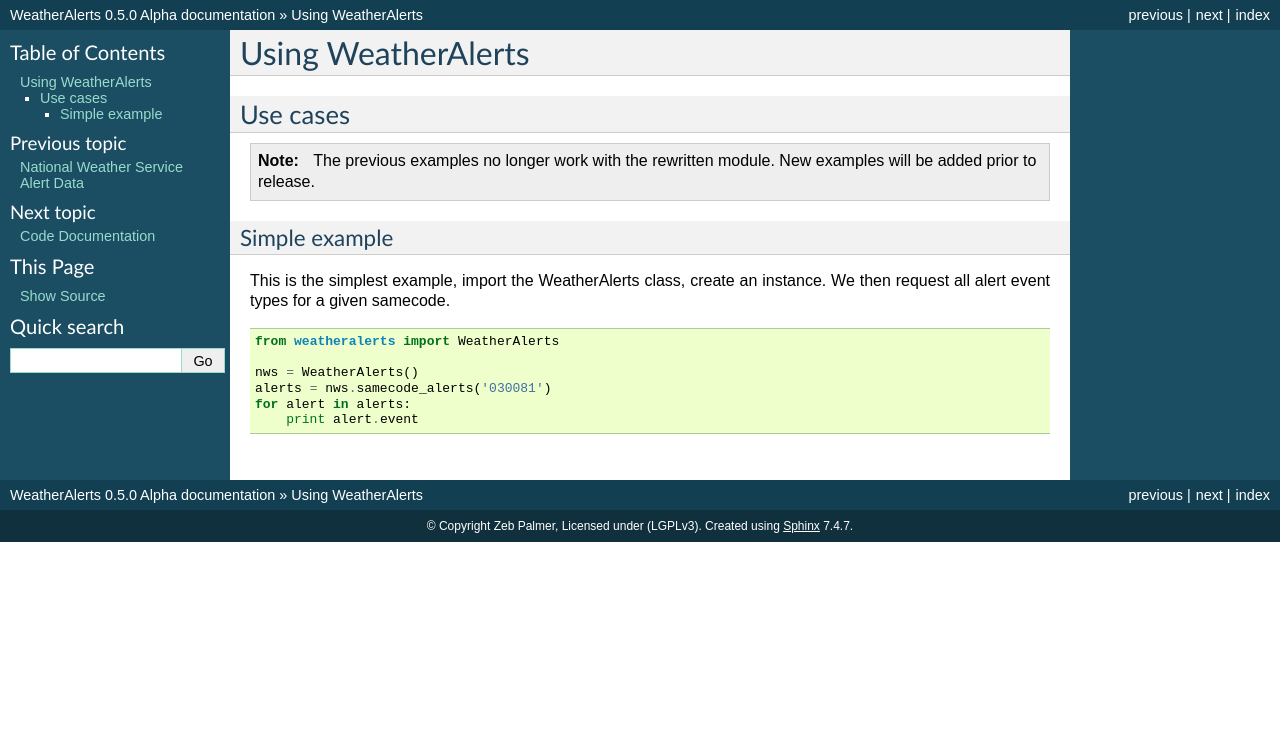
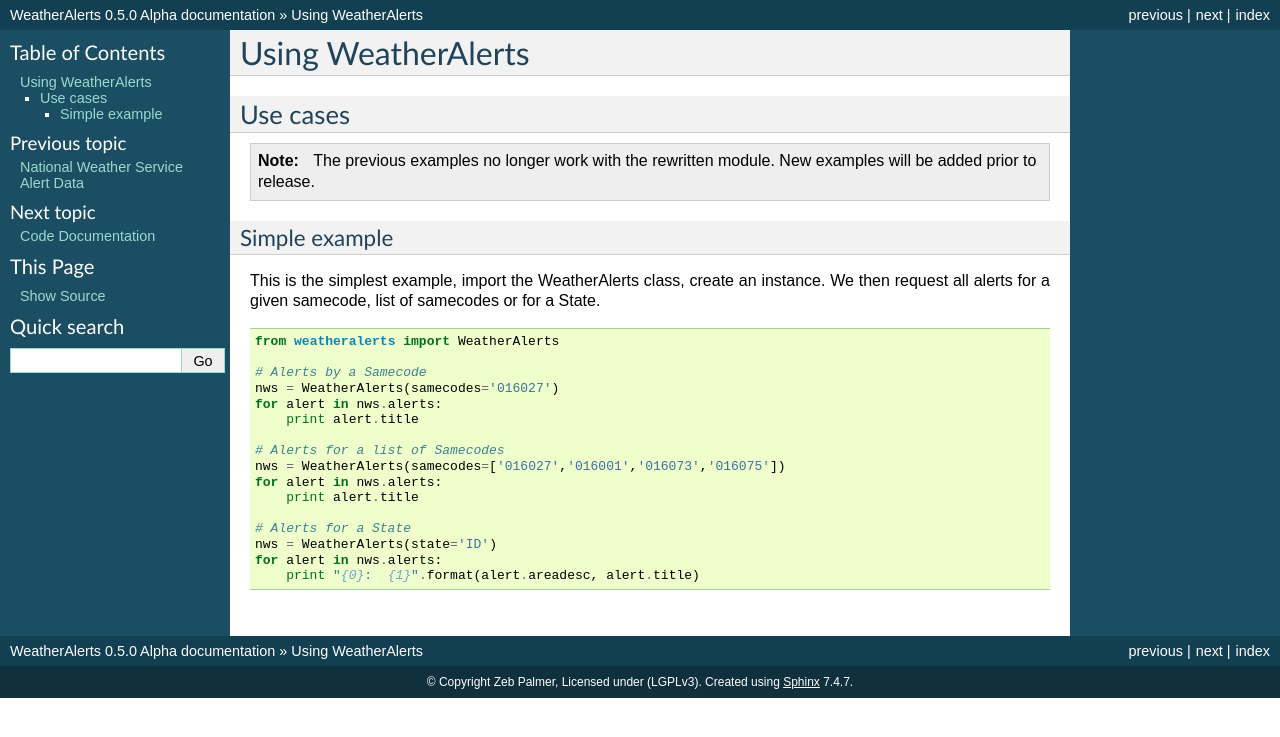
Before and after one commit to zebpalmer/WeatherAlerts, a Sphinx documentation site: the page built from docs/use.rst, in a window 1280 px wide. Shown: the top 737 px of the page. Built offline with Sphinx 7.4.7, drawn with Linux system fonts in a browser that asks for light colours.

Commit message:
updated use examples

```diff
--- a/docs/use.rst
+++ b/docs/use.rst
@@ -11,13 +11,24 @@
 
 Simple example
 ===============
-This is the simplest example, import the WeatherAlerts class, create an instance. We then request all alert event types for a given samecode.
+This is the simplest example, import the WeatherAlerts class, create an instance. We then request all alerts for a
+given samecode, list of samecodes or for a State.
 
 .. code-block:: python
 
    from weatheralerts import WeatherAlerts
 
-   nws = WeatherAlerts()
-   alerts = nws.samecode_alerts('030081')
-   for alert in alerts:
-       print alert.event
+   # Alerts by a Samecode
+   nws = WeatherAlerts(samecodes='016027')
+   for alert in nws.alerts:
+       print alert.title
+
+   # Alerts for a list of Samecodes
+   nws = WeatherAlerts(samecodes=['016027','016001','016073','016075'])
+   for alert in nws.alerts:
+       print alert.title
+
+   # Alerts for a State
+   nws = WeatherAlerts(state='ID')
+   for alert in nws.alerts:
+       print "{0}:  {1}".format(alert.areadesc, alert.title)
--- a/scratchpad.py
+++ b/scratchpad.py
@@ -9,6 +9,6 @@
 
 
 if __name__ == "__main__":
-    nws = WeatherAlerts(samecodes='016027')
-    for alert in nws.alerts:
-        print alert.event
+      nws = WeatherAlerts(state='ID')
+      for alert in nws.alerts:
+         print "{0}:  {1}".format(alert.areadesc, alert.title)
--- a/setup.py
+++ b/setup.py
@@ -9,7 +9,7 @@
 VERSION_PATCH = 0
 
 #versionstr  = '%s.%s.%s' % (VERSION_MAJOR, VERSION_MINOR, VERSION_PATCH)
-versionstr = '0.5.0a1'
+versionstr = '0.5.0a2'
 
 
 setup(
```
Also changed, not shown: 1 other file.
